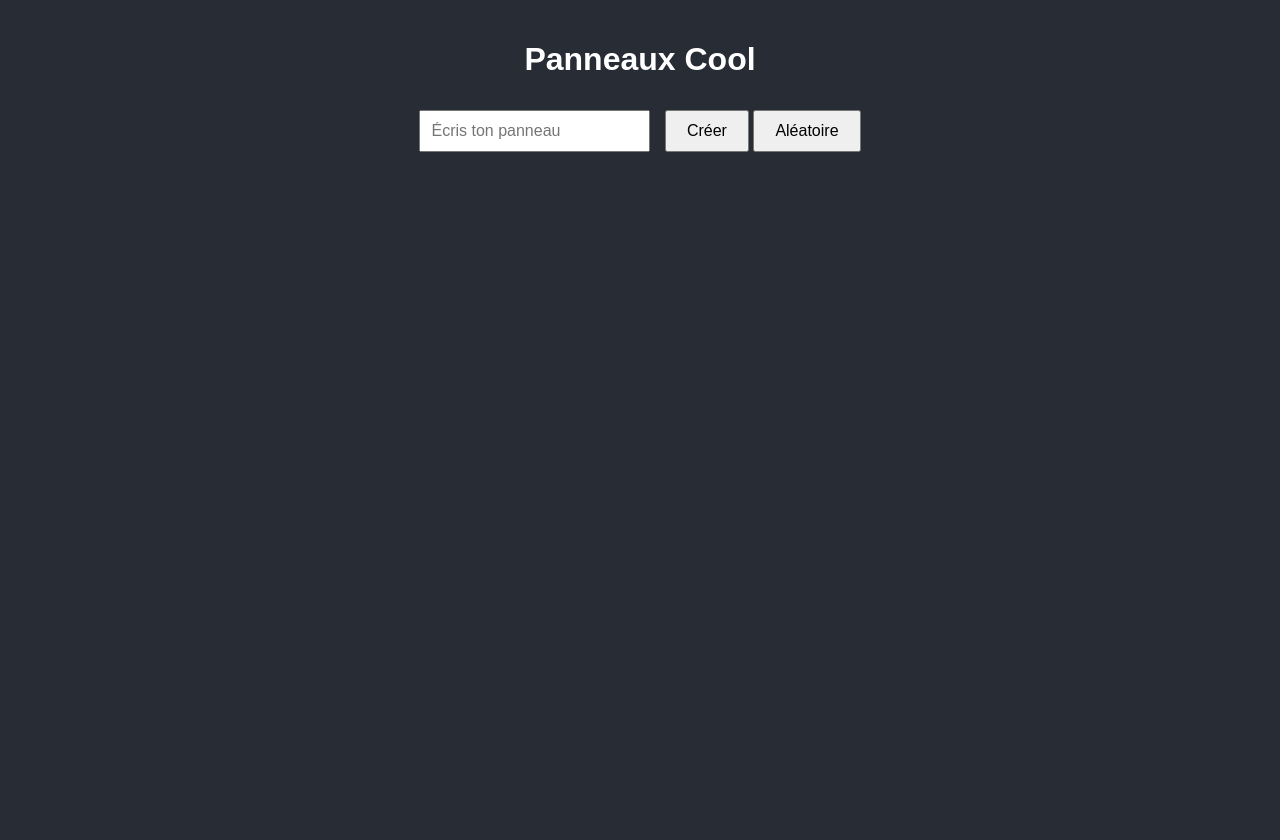
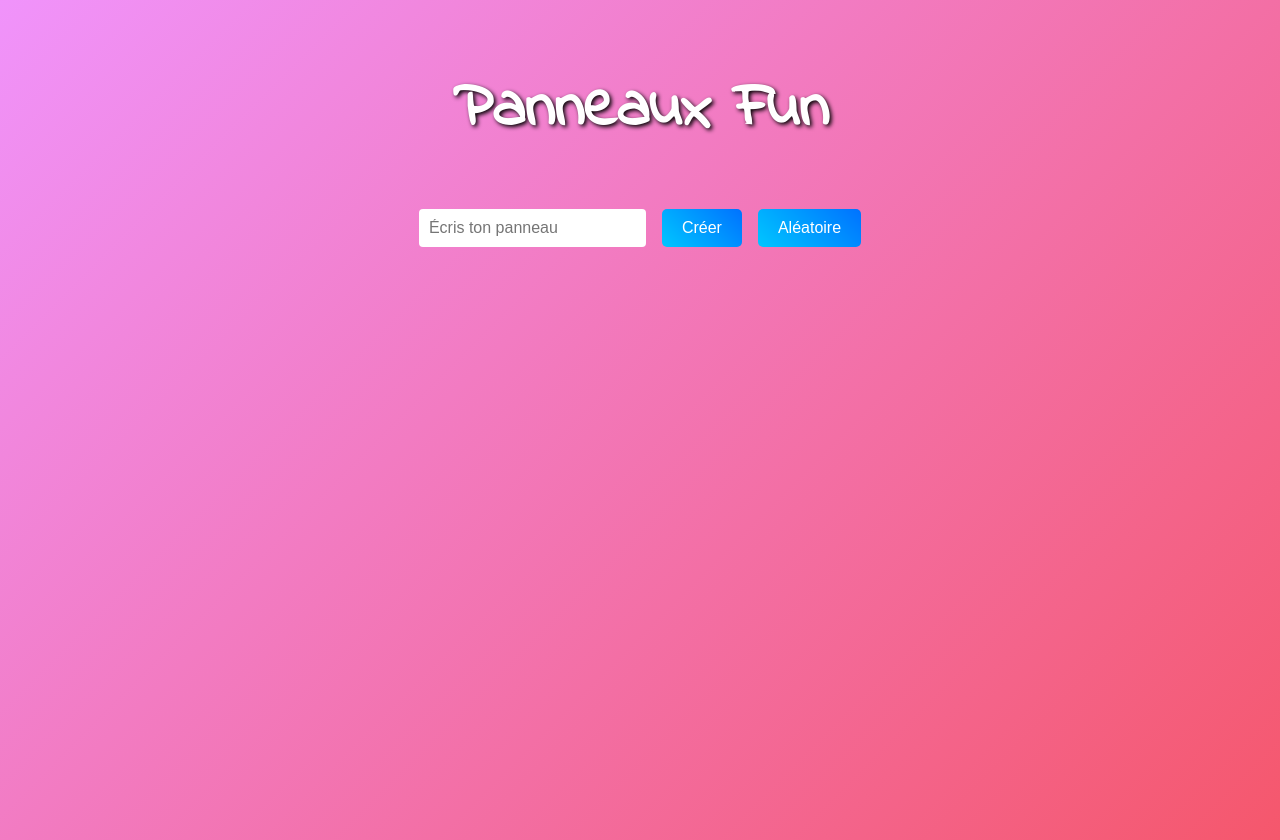
Before and after one commit to emileguillemot/autostop, a website: page public/index.html in a window 1280 px wide. Before the commit the page ends 800 px from the top, so only its background shows below. Drawn offline with Linux system fonts and the light colour scheme; no server answers.

Commit message:
Improve frontend design

```diff
--- a/public/index.html
+++ b/public/index.html
@@ -2,17 +2,24 @@
 <html lang="fr">
 <head>
     <meta charset="UTF-8">
-    <title>Panneaux Cool</title>
+    <title>Panneaux Fun</title>
+    <link rel="preconnect" href="https://fonts.googleapis.com">
+    <link rel="preconnect" href="https://fonts.gstatic.com" crossorigin>
+    <link href="https://fonts.googleapis.com/css2?family=Indie+Flower&display=swap" rel="stylesheet">
     <style>
         body {
-            font-family: Arial, sans-serif;
-            background-color: #282c34;
+            font-family: 'Indie Flower', cursive;
+            background: linear-gradient(135deg, #f093fb 0%, #f5576c 100%);
             color: #fff;
             display: flex;
             flex-direction: column;
             align-items: center;
             margin: 0;
+            min-height: 100vh;
             padding: 20px;
+        }
+        @keyframes pop {
+            from {transform: scale(0);} to {transform: scale(1);}
         }
         #create-form {
             margin-bottom: 20px;
@@ -20,11 +27,22 @@
         #sign-text {
             padding: 10px;
             font-size: 16px;
+            border-radius: 4px;
+            border: none;
         }
-        #create-btn {
+        button {
             padding: 10px 20px;
             font-size: 16px;
             margin-left: 10px;
+            border: none;
+            border-radius: 5px;
+            background: linear-gradient(45deg, #00c6ff, #0072ff);
+            color: #fff;
+            cursor: pointer;
+            transition: opacity 0.2s;
+        }
+        button:hover {
+            opacity: 0.8;
         }
         .sign {
             position: relative;
@@ -34,20 +52,28 @@
             color: #000;
             font-size: 48px;
             font-weight: bold;
+            border: 4px solid #000;
+            box-shadow: 0 4px 8px rgba(0,0,0,0.4);
             display: flex;
             align-items: center;
             justify-content: center;
             margin: 10px;
+            transition: transform 0.2s;
+            animation: pop 0.3s ease-out;
+        }
+        .sign:hover {
+            transform: scale(1.05) rotate(2deg);
         }
         .vote {
             position: absolute;
             bottom: 5px;
             right: 5px;
-            background-color: #000;
+            background: #000;
             color: #fff;
             border: none;
-            padding: 5px;
+            padding: 5px 8px;
             cursor: pointer;
+            border-radius: 4px;
         }
         #signs {
             display: flex;
@@ -56,13 +82,11 @@
         }
         #random-btn {
             margin-top: 10px;
-            padding: 10px 20px;
-            font-size: 16px;
         }
     </style>
 </head>
 <body>
-    <h1>Panneaux Cool</h1>
+    <h1 style="font-size:64px; text-shadow:2px 2px 4px #000">Panneaux Fun</h1>
     <div id="create-form">
         <input type="text" id="sign-text" placeholder="Écris ton panneau" maxlength="8">
         <button id="create-btn">Créer</button>
@@ -84,6 +108,7 @@
                 div.className = 'sign';
                 div.id = 'sign-' + sign.id;
                 div.textContent = sign.text;
+                div.style.transform = `rotate(${Math.floor(Math.random()*10-5)}deg)`;
 
                 const voteBtn = document.createElement('button');
                 voteBtn.className = 'vote';
```
Also changed, not shown: README.md.
